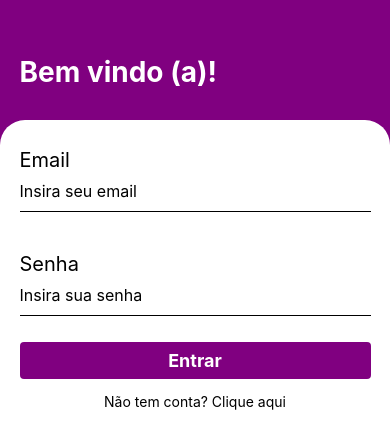
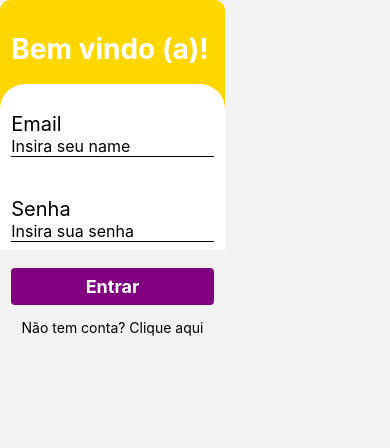
Before and after one commit to Alex-dev-if/aplicativo_cantina, a React Native app: screen /SignIn in a window 390 px wide. Shown: the top 448 px of the page. Built offline with nearby package versions, Linux system fonts and the light colour scheme.

Commit message:
modificado a estrutura login

```diff
--- a/src/pages/SignIn/index.js
+++ b/src/pages/SignIn/index.js
@@ -16,7 +16,7 @@ export default function SignIn() {
             <Animatable.View animation="fadeInUp" style={styles.containerForm}>
                 <Text style={styles.title}>Email</Text>
                 <TextInput
-                    placeholder="Insira seu email"
+                    placeholder="Insira seu name"
                     style={styles.input}
                     />
 
@@ -45,10 +45,13 @@ export default function SignIn() {
 }
 
 const styles = StyleSheet.create({
-    container:{
-        flex:1,
-        backgroundColor: 'purple'
-    },
+    container: {
+    backgroundColor: 'gold',
+    borderRadius: 10,
+    width: 225,
+    height: 250,
+    justifyContent: 'center '
+  },
     containerHeader:{
         marginTop: '14%',
         marginBottom: '8%',
```
